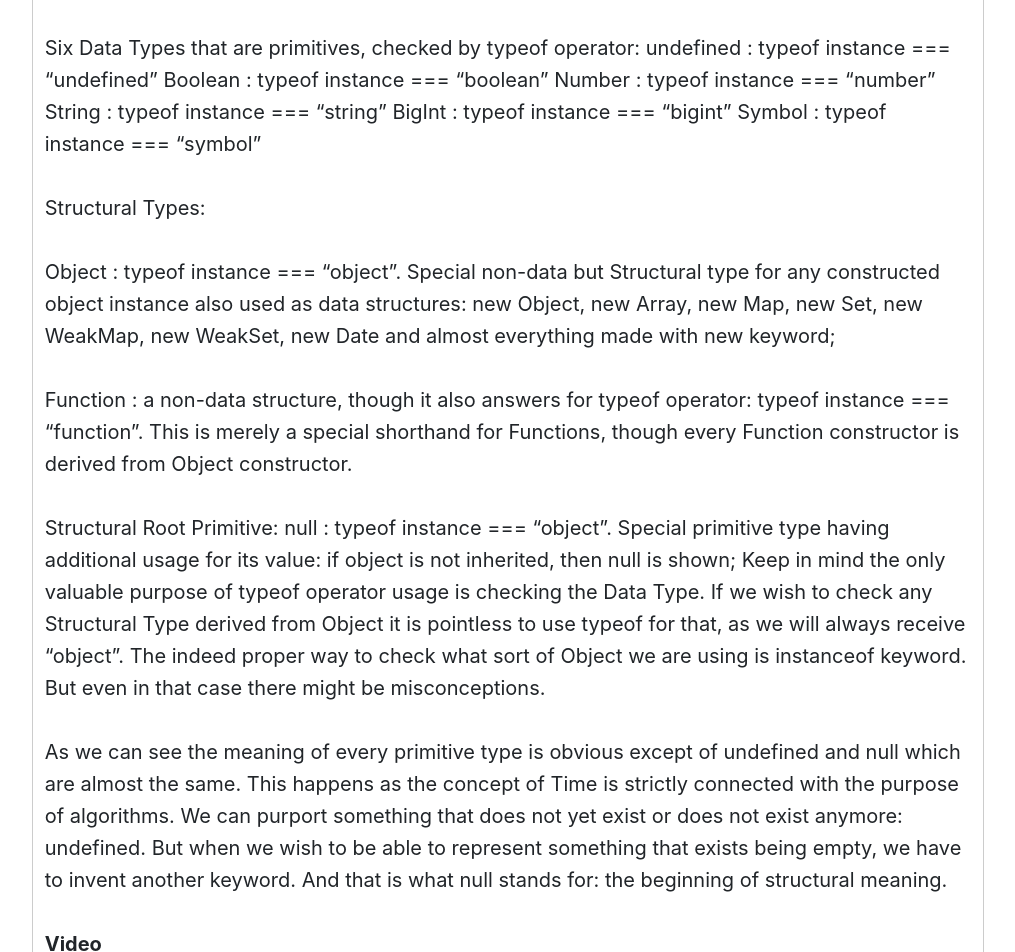
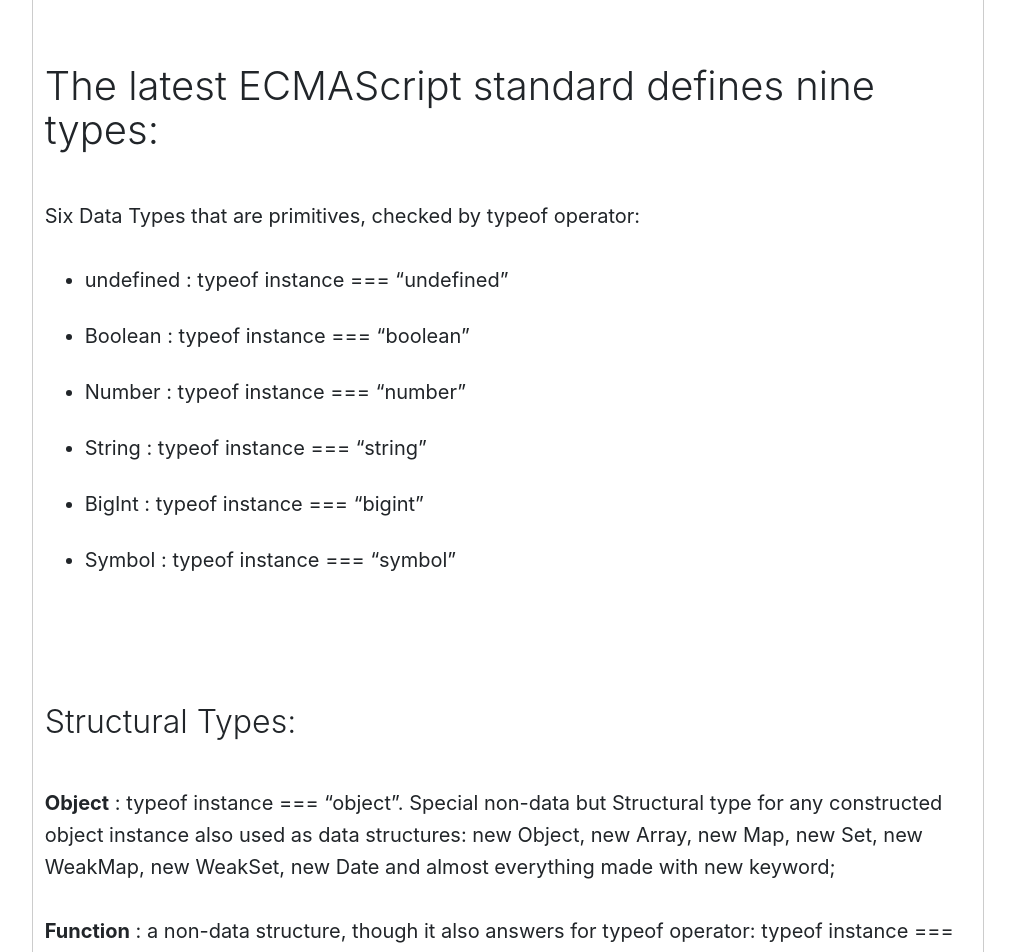
Before and after one commit to Montana-Media-Arts/441-web-tech-Spring2021-course, a Jekyll site: the page built from modules/week-3/_posts/2001-01-01-types-values.md, in a window 1280 px wide and 1400 px high, scrolled down 1703 px. Shown: the top 952 px of the window, without its empty margins (132-1147 px from the left). Built offline with Jekyll 4.4.1, drawn with Linux system fonts in a browser that asks for light colours; nearby versions of some CDN libraries; a script that is not in the unit is left out; comment, search, counter and statistics services are not loaded; some of the changed text lies outside the part shown.

Commit message:
Update 2001-01-01-types-values.md

```diff
--- a/modules/week-3/_posts/2001-01-01-types-values.md
+++ b/modules/week-3/_posts/2001-01-01-types-values.md
@@ -39,29 +39,32 @@ Consider reading the following
         - template literal strings (``these use backticks and have special properties``)
     - Booleans
 
-The latest ECMAScript standard defines nine types:
+### The latest ECMAScript standard defines nine types:
 
 Six Data Types that are primitives, checked by typeof operator:
-undefined : typeof instance === "undefined"
-Boolean : typeof instance === "boolean"
-Number : typeof instance === "number"
-String : typeof instance === "string"
-BigInt : typeof instance === "bigint"
-Symbol : typeof instance === "symbol"
 
-Structural Types:
+* undefined : typeof instance === "undefined"
+* Boolean : typeof instance === "boolean"
+* Number : typeof instance === "number"
+* String : typeof instance === "string"
+* BigInt : typeof instance === "bigint"
+* Symbol : typeof instance === "symbol"
 
-Object : typeof instance === "object". Special non-data but Structural type for any constructed object instance also used as data structures: new Object, new Array, new Map, new Set, new WeakMap, new WeakSet, new Date and almost everything made with new keyword;
+#### Structural Types:
 
-Function : a non-data structure, though it also answers for typeof operator: typeof instance === "function". This is merely a special shorthand for Functions, though every Function constructor is derived from Object constructor.
+**Object** : typeof instance === "object". Special non-data but Structural type for any constructed object instance also used as data structures: new Object, new Array, new Map, new Set, new WeakMap, new WeakSet, new Date and almost everything made with new keyword;
 
-Structural Root Primitive:
-null : typeof instance === "object". Special primitive type having additional usage for its value: if object is not inherited, then null is shown;
+**Function** : a non-data structure, though it also answers for typeof operator: typeof instance === "function". This is merely a special shorthand for Functions, though every Function constructor is derived from Object constructor.
+
+#### Structural Root Primitive:
+
+**null** : typeof instance === "object". Special primitive type having additional usage for its value: if object is not inherited, then null is shown;
 Keep in mind the only valuable purpose of typeof operator usage is checking the Data Type. If we wish to check any Structural Type derived from Object it is pointless to use typeof for that, as we will always receive "object". The indeed proper way to check what sort of Object we are using is instanceof keyword. But even in that case there might be misconceptions.
 
 As we can see the meaning of every primitive type is obvious except of undefined and null which are almost the same. This happens as the concept of Time is strictly connected with the purpose of algorithms. We can purport something that does not yet exist or does not exist anymore: undefined. But when we wish to be able to represent something that exists being empty, we have to invent another keyword. And that is what null stands for: the beginning of structural meaning.
 
 **Video**
+
 <div class="embed-responsive embed-responsive-16by9"><iframe width="560" height="315" src="https://www.youtube.com/embed/XSI_ta0mvOE" frameborder="0" allow="accelerometer; autoplay; encrypted-media; gyroscope; picture-in-picture" allowfullscreen></iframe></div>
 
 </div>
@@ -70,11 +73,22 @@ As we can see the meaning of every primitive type is obvious except of undefined
 <div class="tabhtml" markdown="1">
 
 
-- **Operators**
-    - Basic mathematical operators
-        - addition/subtraction on numbers (`+`/`-`)
-        - multiplication/division on numbers (`*`/`/`)
-        - the modulo on numbers (`%`)
+- **Mathematical Operators**
+
+
+JavaScript Arithmetic Operators
+
+Arithmetic operators perform arithmetic on numbers (literals or variables).
+
+**Operator	Description**
++	        Addition
+-	        Subtraction
+*	        Multiplication
+**	        Exponentiation (ES2016)
+/	        Division
+%	        Modulus (Remainder)
+++	        Increment
+--	        Decrement
 
 **Video**
 <div class="embed-responsive embed-responsive-16by9"><iframe width="560" height="315" src="https://www.youtube.com/embed/isrkyyJfAz4" frameborder="0" allow="accelerometer; autoplay; encrypted-media; gyroscope; picture-in-picture" allowfullscreen></iframe></div>
```
